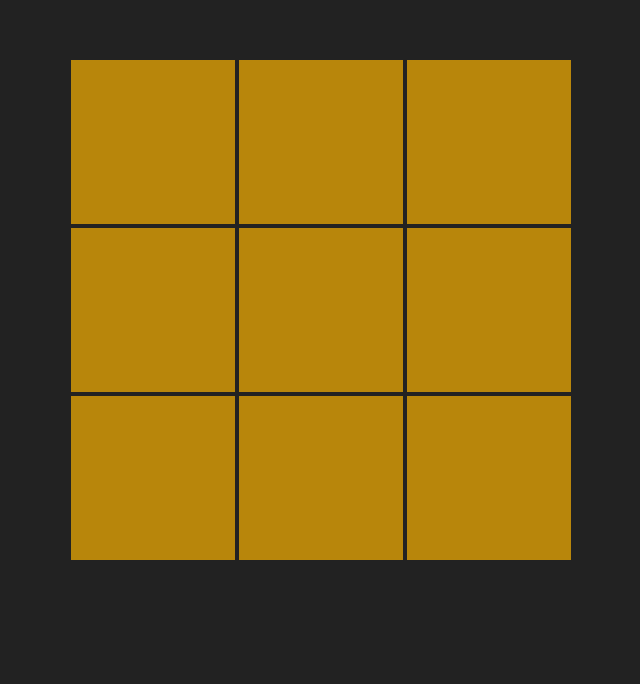
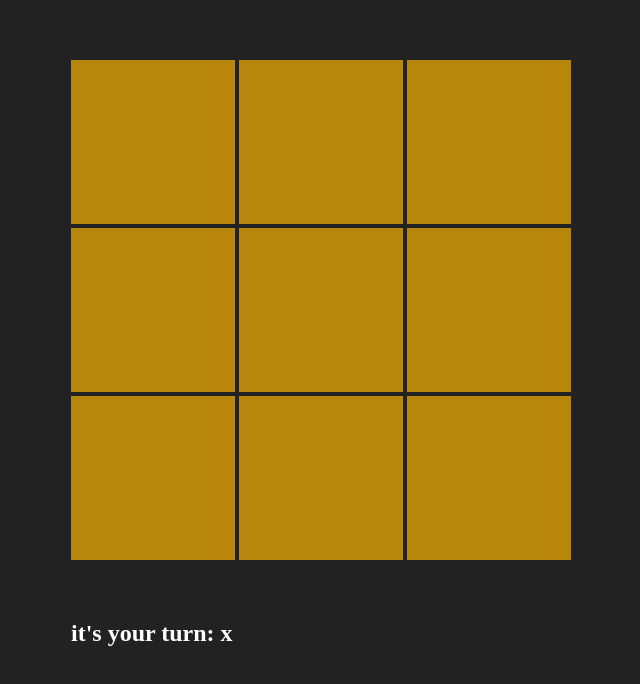
Before and after one commit to Vashtaneradan/TickTackToe, a plain HTML site: page index.html in a window 1280 px wide. Both pictures are taken after a click on the button "Start Game". Shown: the whole page, without its empty margins (319-959 px from the left). Drawn offline with Linux system fonts and the light colour scheme.

Commit message:
[FEATURE] add next player information

```diff
--- a/game.css
+++ b/game.css
@@ -1,5 +1,13 @@
 body {
   background-color: #222222;
+  color: #fefefe;
+}
+
+.turn {
+  display: none;
+  width: 90vw;
+  max-width: 500px;
+  margin: 0 auto;
 }
 
 .gameWrapper {
--- a/gameLogic.js
+++ b/gameLogic.js
@@ -38,6 +38,8 @@ document.addEventListener("DOMContentLoaded", function () {
 
     document.querySelector('.startGame').onclick = function (event) {
       modal.style.display = "none";
+      document.querySelector('.turn').style.display = 'block';
+      document.querySelector('.currentPlayer').innerHTML = currentPlayer;
     };
   }
 
@@ -53,6 +55,7 @@ document.addEventListener("DOMContentLoaded", function () {
 
   function changePlayer() {
     currentPlayer = currentPlayer === 'x' ? 'o' : 'x';
+    document.querySelector('.currentPlayer').innerHTML = currentPlayer;
   }
 
   function checkWinner() {
@@ -88,7 +91,7 @@ document.addEventListener("DOMContentLoaded", function () {
   }
 
   function checkDraw(all) {
-    let counter = 1;
+    let counter = 0;
     all.forEach((field) => {
       if (field.classList[1]) {
         counter++;
--- a/index.html
+++ b/index.html
@@ -47,6 +47,8 @@
   <div class="gameField" id="22"></div>
 </div>
 
+<h2 class="turn">it's your turn: <span class="currentPlayer"></span></h2>
+
 <div id="snackbar">the field is already occupied</div>
 
 </body>
```
Lines whose indentation alone changed are shown as unchanged.
